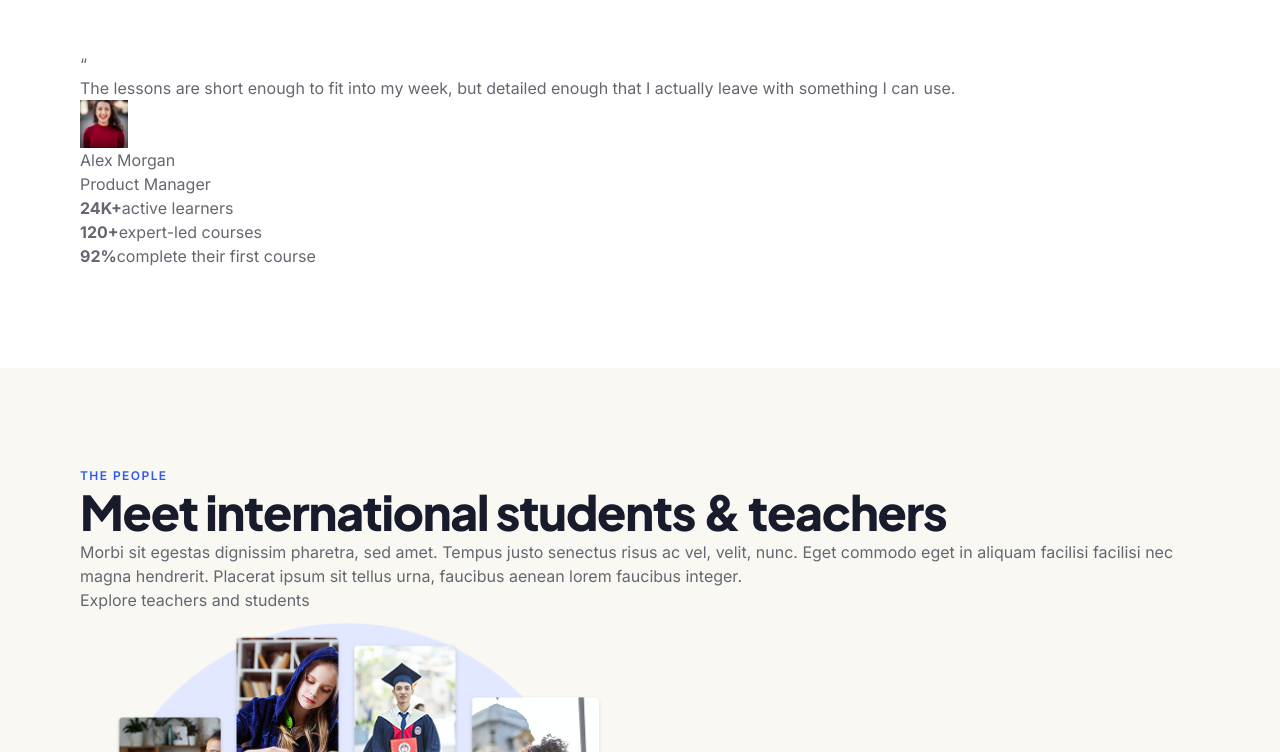
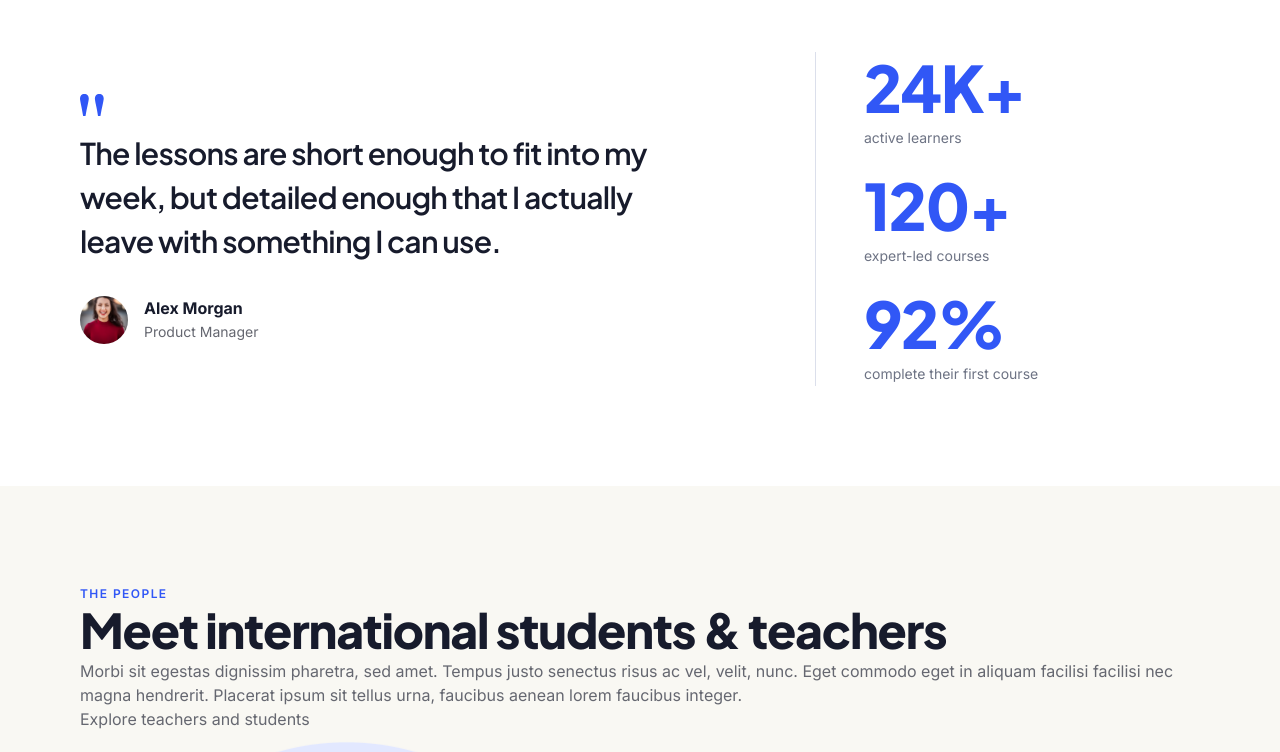
Before and after one commit to raresan/buzzvel-coding-test1-renan-alonso, a Next.js app: page / in a window 1280 px wide. Shown: the part 2820-3572 px from the top of the page. Built offline with nearby package versions, Linux system fonts and the light colour scheme.

Commit message:
feat: testimonial section

```diff
--- a/app/components/sections/Testimonial.tsx
+++ b/app/components/sections/Testimonial.tsx
@@ -1,4 +1,7 @@
 import Image, { StaticImageData } from 'next/image'
+
+import Icon from '../ui/Icon'
+
 interface TestimonialMetric {
   value: string
   label: string
@@ -6,6 +9,7 @@ interface TestimonialMetric {
 
 interface TestimonialProps {
   data: {
+    icon: string
     quote: string
     author: {
       name: string
@@ -19,36 +23,48 @@ interface TestimonialProps {
 export default function Testimonial({ data }: TestimonialProps) {
   return (
     <section className="bg-white">
-      <div className="section-container">
-        <div>
+      <div className="section-container lg:flex lg:gap-33.75 lg:items-center">
+        <div className="lg:w-150 shrink-0">
           <div>
-            <span aria-hidden="true">“</span>
-            <blockquote>
+            <Icon name={data.icon} className="w-6" />
+
+            <blockquote className="font-jakarta text-xl lg:text-3xl font-semibold text-ink-primary leading-[1.6] lg:leading-[1.46] lg:tracking-[-0.75px] mt-4">
               <p>{data.quote}</p>
             </blockquote>
           </div>
 
-          <div>
+          <div className="mt-8 flex gap-4 items-center">
             <Image
               src={data.author.avatar}
               alt={data.author.name}
               width={48}
               height={48}
+              className="rounded-full"
             />
 
             <div>
-              <p>{data.author.name}</p>
-              <p>{data.author.role}</p>
+              <p className="font-bold leading-relaxed text-ink-primary">
+                {data.author.name}
+              </p>
+
+              <p className="text-sm leading-[1.6] text-ink-secondary">
+                {data.author.role}
+              </p>
             </div>
           </div>
         </div>
 
-        <div>
-          <ul>
+        <div className="mt-15 lg:mt-0 lg:border-l lg:border-line lg:pl-12">
+          <ul className="grid grid-cols-3 gap-4 lg:grid-cols-1 lg:gap-5">
             {data.metrics.map((metric, index) => (
-              <li key={index}>
-                <strong>{metric.value}</strong>
-                <span>{metric.label}</span>
+              <li key={index} className="flex flex-col gap-1">
+                <strong className="font-jakarta text-primary-blue font-extrabold leading-[1.1] text-[2.5rem] lg:text-[4rem] lg:tracking-[-1.6px]">
+                  {metric.value}
+                </strong>
+
+                <span className="text-ink-tertiary text-sm leading-[1.7]">
+                  {metric.label}
+                </span>
               </li>
             ))}
           </ul>
--- /dev/null
+++ b/app/components/ui/Icon/Arrow.tsx
@@ -0,0 +1,21 @@
+import type { SVGProps } from 'react'
+
+export default function Menu({ className, ...props }: SVGProps<SVGSVGElement>) {
+  return (
+    <svg
+      viewBox="0 0 14 12"
+      fill="none"
+      className={className}
+      aria-hidden="true"
+      {...props}
+    >
+      <path
+        d="M0.75 5.75H12.75M7.75 10.75L12.75 5.75L7.75 0.75"
+        strokeWidth="1.5"
+        strokeLinecap="round"
+        strokeLinejoin="round"
+        stroke="currentColor"
+      />
+    </svg>
+  )
+}
--- /dev/null
+++ b/app/components/ui/Icon/Quote.tsx
@@ -0,0 +1,21 @@
+import type { SVGProps } from 'react'
+
+export default function Quote({
+  className,
+  ...props
+}: SVGProps<SVGSVGElement>) {
+  return (
+    <svg
+      viewBox="0 0 24 22"
+      fill="none"
+      className={className}
+      aria-hidden="true"
+      {...props}
+    >
+      <path
+        d="M23.7109 4.375C23.7109 5.41667 23.3724 7.42188 22.6953 10.3906C22.0182 13.3594 21.263 17.2135 20.4297 21.9531H18.0078C17.4089 18.099 16.7318 14.4271 15.9766 10.9375C15.2474 7.44792 14.8828 5.26042 14.8828 4.375C14.8828 3.17708 15.2474 2.14844 15.9766 1.28906C16.7057 0.429688 17.8125 0 19.2969 0C20.7292 0 21.8229 0.429688 22.5781 1.28906C23.3333 2.14844 23.7109 3.17708 23.7109 4.375ZM8.78906 4.375C8.78906 5.41667 8.45052 7.42188 7.77344 10.3906C7.09635 13.3594 6.34115 17.2135 5.50781 21.9531H3.125C2.42188 17.526 1.71875 13.75 1.01562 10.625C0.338542 7.47396 0 5.39062 0 4.375C0 3.17708 0.364583 2.14844 1.09375 1.28906C1.82292 0.429688 2.92969 0 4.41406 0C5.82031 0 6.90104 0.429688 7.65625 1.28906C8.41146 2.14844 8.78906 3.17708 8.78906 4.375Z"
+        fill="#3157F6"
+      />
+    </svg>
+  )
+}
--- a/app/components/ui/Icon/Step1.tsx
+++ b/app/components/ui/Icon/Step1.tsx
@@ -9,7 +9,7 @@ export default function Step1({
       viewBox="0 0 56 56"
       fill="none"
       className={className}
-      aria-label="Step 1 icon"
+      aria-hidden="true"
       {...props}
     >
       <path
--- a/app/components/ui/Icon/Step2.tsx
+++ b/app/components/ui/Icon/Step2.tsx
@@ -9,7 +9,7 @@ export default function Step2({
       viewBox="0 0 67 67"
       fill="none"
       className={className}
-      aria-label="Step 2 icon"
+      aria-hidden="true"
       {...props}
     >
       <path
--- a/app/components/ui/Icon/Step3.tsx
+++ b/app/components/ui/Icon/Step3.tsx
@@ -9,7 +9,7 @@ export default function Step3({
       viewBox="0 0 56 56"
       fill="none"
       className={className}
-      aria-label="Step 3 icon"
+      aria-hidden="true"
       {...props}
     >
       <path
--- a/app/components/ui/Icon/index.tsx
+++ b/app/components/ui/Icon/index.tsx
@@ -1,9 +1,11 @@
 import type { ComponentType, SVGProps } from 'react'
 import Logo from './Logo'
+import Menu from './Menu'
 import Step1 from './Step1'
 import Step2 from './Step2'
 import Step3 from './Step3'
-import Menu from './Menu'
+import Quote from './Quote'
+import Arrow from './Arrow'
 
 const ICONS = {
   logo: Logo,
@@ -11,6 +13,8 @@ const ICONS = {
   step1: Step1,
   step2: Step2,
   step3: Step3,
+  quote: Quote,
+  arrow: Arrow,
 } as const satisfies Record<string, ComponentType<SVGProps<SVGSVGElement>>>
 
 export interface IconProps extends SVGProps<SVGSVGElement> {
--- a/app/data/index.js
+++ b/app/data/index.js
@@ -143,6 +143,7 @@ export const data = {
   },
 
   testimonial: {
+    icon: 'quote',
     quote:
       'The lessons are short enough to fit into my week, but detailed enough that I actually leave with something I can use.',
     author: {
```
